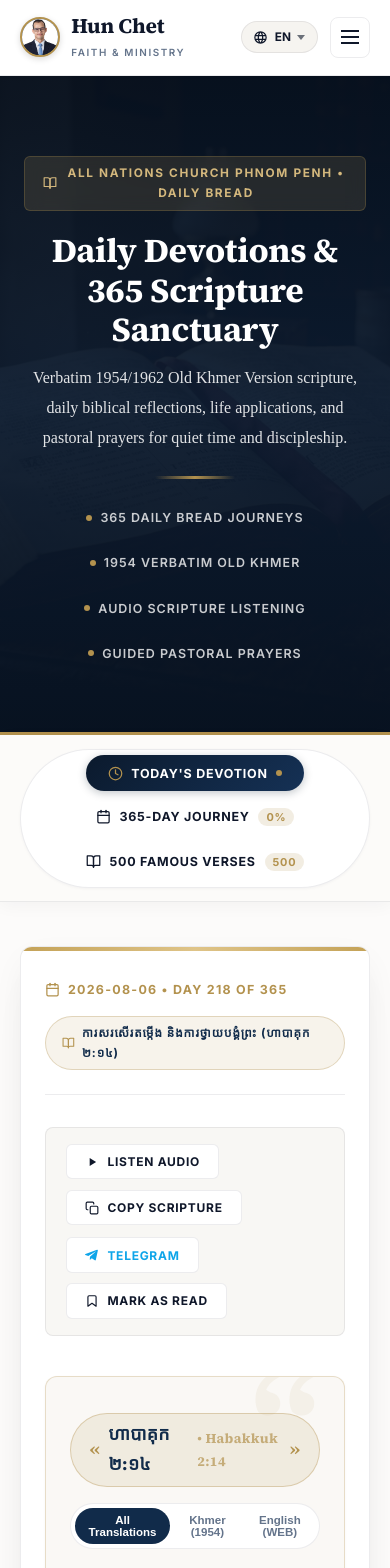
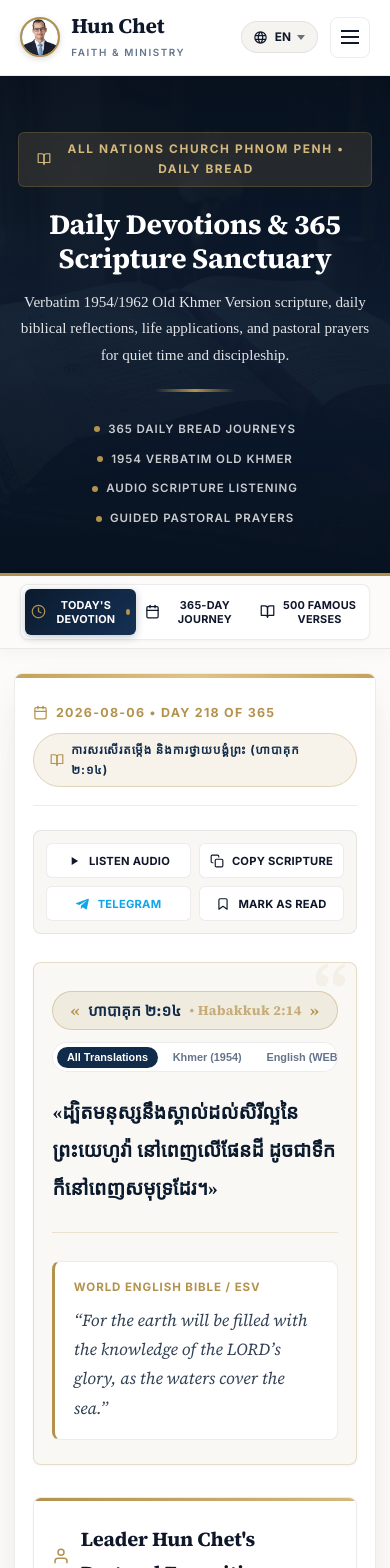
Before and after one commit to faithrealcambodia2019-sketch/hunchet-blog, a Next.js app: page /devotions in a window 390 px wide. Shown: the top 1568 px of the page. Built offline with nearby package versions, Linux system fonts and the light colour scheme; a web font is replaced by a local one.

Commit message:
Optimize full mobile responsiveness: responsive tab bar, 2x2 touch action buttons, scrollable language pills, 7-column calendar, and compact mobile cards

```diff
--- a/pages/index.js
+++ b/pages/index.js
@@ -745,6 +745,7 @@ export default function Home({ posts = [], error }) {
                 </p>
 
                 <div
+                  className="pulpit-stats-strip"
                   style={{
                     display: "grid",
                     gridTemplateColumns: "repeat(3, 1fr)",
--- a/styles/devotion.css
+++ b/styles/devotion.css
@@ -1412,3 +1412,329 @@
   text-transform: uppercase;
   color: var(--gold);
 }
+
+/* ========================================================
+   COMPREHENSIVE MOBILE OPTIMIZATIONS (Smartphones & Tablets)
+   ======================================================== */
+@media (max-width: 768px) {
+  .devotion-hero {
+    padding: 4rem 1.25rem 3.25rem;
+  }
+
+  .devotion-today-card {
+    padding: 2rem 1.5rem;
+  }
+
+  .devotion-scripture-showcase {
+    padding: 2.25rem 1.5rem 1.75rem;
+  }
+
+  .devotion-reflection-grid {
+    grid-template-columns: 1fr;
+    gap: 1.75rem;
+  }
+
+  .devotion-prayer-card {
+    padding: 2rem 1.5rem;
+  }
+}
+
+@media (max-width: 640px) {
+  .devotion-hero {
+    padding: 3.5rem 1.15rem 2.75rem;
+  }
+
+  .devotion-hero-title {
+    font-size: clamp(1.75rem, 7vw, 2.3rem);
+    line-height: 1.22;
+  }
+
+  .devotion-hero-sub {
+    font-size: 0.95rem;
+    line-height: 1.75;
+    margin-bottom: 1.25rem;
+  }
+
+  .devotion-stats-strip {
+    gap: 0.65rem 1rem;
+    font-size: 0.72rem;
+  }
+
+  /* Floating Segment Controller */
+  .devotion-tabs-bar {
+    padding: 0.5rem 0;
+    margin-bottom: 1.5rem;
+  }
+
+  .devotion-tabs-list {
+    width: 100%;
+    display: flex;
+    gap: 0.25rem;
+    padding: 0.25rem;
+    border-radius: var(--radius);
+  }
+
+  .devotion-tab-btn {
+    flex: 1 1 0;
+    padding: 0.55rem 0.35rem;
+    font-size: 0.68rem;
+    letter-spacing: 0.02em;
+    gap: 0.3rem;
+    justify-content: center;
+    border-radius: var(--radius-sm);
+  }
+
+  .devotion-tab-badge {
+    display: none;
+  }
+
+  .devotion-main-container {
+    padding: 0 0.85rem 3rem;
+  }
+
+  /* Sanctuary Devotion Card */
+  .devotion-today-card {
+    padding: 1.75rem 1.15rem;
+    margin-bottom: 2.25rem;
+    border-radius: var(--radius);
+  }
+
+  .devotion-today-header {
+    flex-direction: column;
+    align-items: flex-start;
+    gap: 0.65rem;
+    padding-bottom: 1.15rem;
+    margin-bottom: 1.5rem;
+  }
+
+  /* Action Buttons Toolbar */
+  .devotion-actions-row {
+    flex-direction: column;
+    align-items: stretch;
+    gap: 0.5rem;
+    padding: 0.75rem;
+    margin-bottom: 1.75rem;
+  }
+
+  .devotion-actions-left,
+  .devotion-actions-right {
+    display: grid;
+    grid-template-columns: 1fr 1fr;
+    width: 100%;
+    gap: 0.5rem;
+  }
+
+  .devotion-action-btn {
+    width: 100%;
+    justify-content: center;
+    padding: 0.6rem 0.4rem;
+    font-size: 0.7rem;
+    letter-spacing: 0.02em;
+  }
+
+  /* Scripture Showcase */
+  .devotion-scripture-showcase {
+    padding: 1.75rem 1.15rem 1.5rem;
+    margin-bottom: 2rem;
+    border-radius: var(--radius);
+  }
+
+  .devotion-watermark-quote {
+    font-size: 4.5rem;
+    top: -0.5rem;
+    right: 0.5rem;
+  }
+
+  .devotion-scripture-top-bar {
+    flex-direction: column;
+    align-items: flex-start;
+    gap: 0.75rem;
+    margin-bottom: 1.35rem;
+  }
+
+  .devotion-scripture-ref-seal {
+    font-size: 0.95rem;
+    padding: 0.35rem 0.85rem;
+    width: 100%;
+    justify-content: center;
+  }
+
+  .devotion-lang-pills {
+    width: 100%;
+    overflow-x: auto;
+    white-space: nowrap;
+    scrollbar-width: none;
+    -webkit-overflow-scrolling: touch;
+    padding: 0.2rem;
+    justify-content: flex-start;
+  }
+
+  .devotion-lang-pill {
+    flex-shrink: 0;
+    padding: 0.3rem 0.65rem;
+    font-size: 0.68rem;
+  }
+
+  .devotion-scripture-quote {
+    font-size: 1.22rem;
+    line-height: 1.95;
+    padding: 0;
+    margin-bottom: 1.5rem;
+    text-align: left;
+  }
+
+  .devotion-trans-card {
+    padding: 1rem 1.15rem;
+  }
+
+  /* Reflection & Application */
+  .devotion-reflection-grid {
+    gap: 1.5rem;
+    margin-bottom: 2rem;
+  }
+
+  .devotion-reflection-card {
+    padding: 1.5rem 1.15rem;
+    border-radius: var(--radius);
+  }
+
+  .devotion-key-truth-box {
+    padding: 1rem 1.15rem;
+  }
+
+  .devotion-app-card {
+    padding: 1rem 1.15rem;
+  }
+
+  /* Prayer Card */
+  .devotion-prayer-card {
+    padding: 1.75rem 1.15rem;
+    margin-bottom: 2.25rem;
+    outline-offset: 3px;
+    border-radius: var(--radius);
+  }
+
+  .devotion-prayer-quote {
+    font-size: 1.05rem;
+    line-height: 1.9;
+  }
+
+  /* Navigation Stepper */
+  .devotion-nav-strip {
+    display: grid;
+    grid-template-columns: 1fr 1fr;
+    gap: 0.65rem;
+    padding-top: 1.5rem;
+    margin-top: 2rem;
+  }
+
+  .devotion-nav-btn {
+    justify-content: center;
+    padding: 0.65rem 0.5rem;
+    font-size: 0.72rem;
+    width: 100%;
+  }
+
+  .devotion-nav-btn:nth-child(2):not(:last-child) {
+    grid-column: span 2;
+    order: -1;
+  }
+
+  /* Calendar View */
+  .devotion-progress-box {
+    padding: 1.35rem 1.15rem;
+    border-radius: var(--radius);
+  }
+
+  .devotion-progress-header {
+    font-size: 0.95rem;
+  }
+
+  .devotion-theme-banner {
+    padding: 1.35rem 1.15rem;
+    border-radius: var(--radius);
+  }
+
+  .devotion-theme-title {
+    font-size: 1.2rem;
+  }
+
+  .devotion-days-grid {
+    grid-template-columns: repeat(7, 1fr);
+    gap: 0.3rem;
+  }
+
+  .devotion-day-btn {
+    font-size: 0.8rem;
+    border-radius: 4px;
+  }
+
+  .devotion-day-spotlight {
+    flex-direction: column;
+    align-items: stretch;
+    padding: 1.35rem 1.15rem;
+    gap: 1rem;
+    border-radius: var(--radius);
+  }
+
+  /* 500 Verses View */
+  .devotion-search-row {
+    margin-bottom: 1.25rem;
+  }
+
+  .devotion-search-input {
+    padding: 0.75rem 1rem 0.75rem 2.6rem;
+    font-size: 0.88rem;
+  }
+
+  .devotion-category-pills {
+    display: flex;
+    flex-wrap: nowrap;
+    overflow-x: auto;
+    scrollbar-width: none;
+    -webkit-overflow-scrolling: touch;
+    padding-bottom: 0.5rem;
+    margin-bottom: 1.25rem;
+  }
+
+  .devotion-cat-pill {
+    flex: 0 0 auto;
+    padding: 0.45rem 0.9rem;
+    font-size: 0.72rem;
+  }
+
+  .devotion-verses-grid {
+    grid-template-columns: 1fr;
+    gap: 1.25rem;
+  }
+
+  .devotion-verse-card {
+    padding: 1.35rem 1.15rem;
+    border-radius: var(--radius);
+  }
+
+  /* Toast Notification */
+  .devotion-toast {
+    left: 1rem;
+    right: 1rem;
+    bottom: 1rem;
+    padding: 0.85rem 1.25rem;
+    font-size: 0.82rem;
+    justify-content: center;
+  }
+
+  .devotion-crosslink-section {
+    padding: 3rem 1.15rem;
+    margin-top: 3rem;
+  }
+
+  .devotion-crosslink-grid {
+    grid-template-columns: 1fr;
+    gap: 1.25rem;
+  }
+
+  .devotion-crosslink-card {
+    padding: 1.75rem 1.25rem;
+    border-radius: var(--radius);
+  }
+}
--- a/styles/globals.css
+++ b/styles/globals.css
@@ -2509,6 +2509,18 @@ img {
   .partner-final .partner-btn {
     width: 100%;
   }
+
+  .pulpit-stats-strip {
+    gap: 0.65rem !important;
+  }
+
+  .pulpit-stats-strip strong {
+    font-size: 1.25rem !important;
+  }
+
+  .pulpit-stats-strip span {
+    font-size: 0.68rem !important;
+  }
 }
 
 /* ==========================================================================
```
